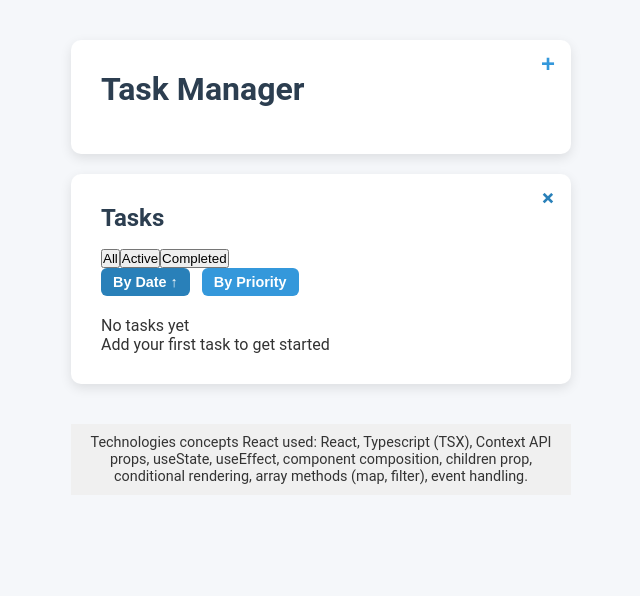
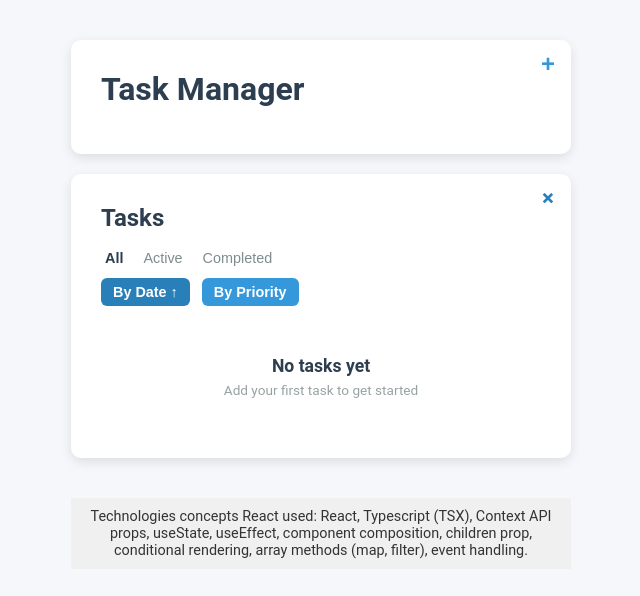
Before and after one commit to KIB101D/Task-List, a React app: page / in a window 1280 px wide. Shown: the top 596 px of the page, without its empty margins (319-959 px from the left). Built offline with nearby package versions, Linux system fonts and the light colour scheme; the HTML template or start-up script is replaced by a standard one.

Commit message:
Add filter and empty state styles to index.css

```diff
--- a/src/index.css
+++ b/src/index.css
@@ -331,3 +331,46 @@ h2 {
   background-color: #f0f0f0;
   font-size: 0.9em;
 }
+
+.filter-controls {
+  display: flex;
+  gap: 12px;
+  margin-bottom: 10px;
+}
+
+.filter-button {
+  background: none;
+  border: none;
+  color: #7f8c8d;
+  font-size: 0.9em;
+  cursor: pointer;
+  padding: 2px 4px;
+  transition: color 0.2s ease;
+}
+
+.filter-button.active {
+  color: #2c3e50;
+  font-weight: 600;
+}
+
+.filter-button:hover {
+  color: #2c3e50;
+}
+
+.empty-state {
+  text-align: center;
+  color: #7f8c8d;
+  padding: 30px 10px;
+}
+
+.empty-title {
+  font-size: 1.1em;
+  font-weight: 600;
+  color: #2c3e50;
+  margin-bottom: 6px;
+}
+
+.empty-subtitle {
+  font-size: 0.85em;
+  opacity: 0.8;
+}
```
